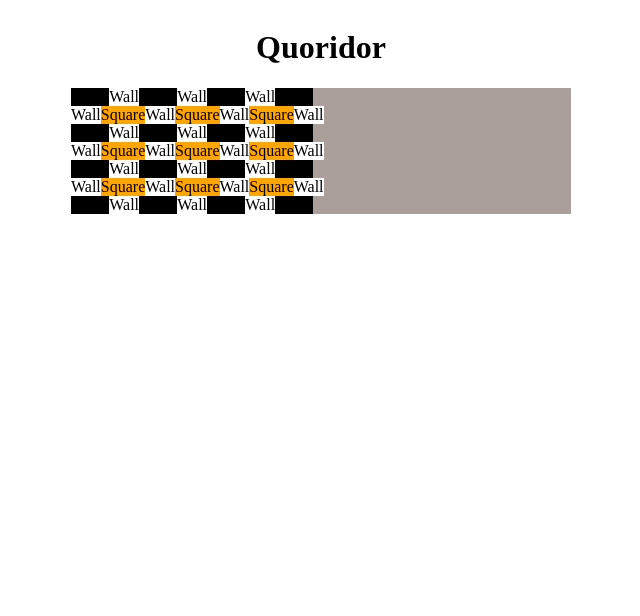
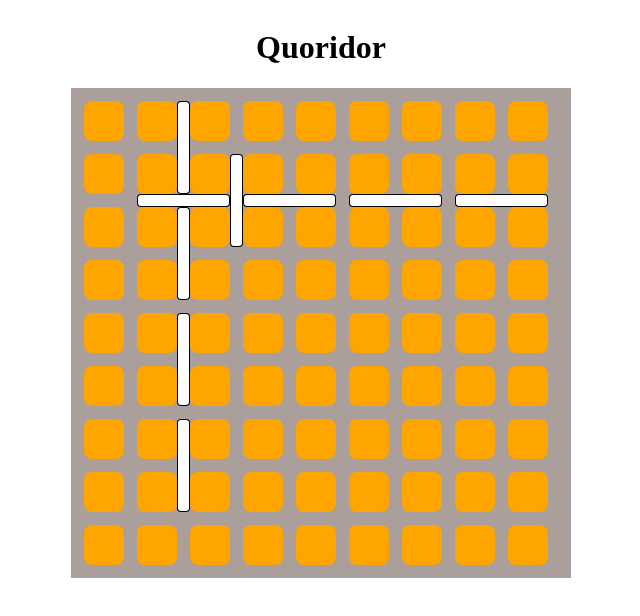
Before and after one commit to JStanislav/borderio, a React (Vite) app in the folder ui/quoclon/: page / in a window 1280 px wide. Shown: the top 616 px of the page, without its empty margins (319-959 px from the left). Built offline with nearby package versions, Linux system fonts and the light colour scheme.

Commit message:
(UI) add walls

```diff
--- a/ui/quoclon/src/board.type.ts
+++ b/ui/quoclon/src/board.type.ts
@@ -11,9 +11,10 @@
 export interface Cell {
     id: string
     type: CellType
+    fillType: "vertical-start" | "vertical-middle" | "vertical-end" | "horizontal-start" | "horizontal-middle" | "horizontal-end" | false;
 }
 
-const BOARD_DIM = 3
+const BOARD_DIM = 9
 const TOTAL_BOARD_DIM = BOARD_DIM * 2 + 1
 
 export const board: Array<Row> = Array.from({length: BOARD_DIM * 2 + 1}, (_, row) => {
@@ -30,7 +31,8 @@
         }
         return {
             id: `cell-${(TOTAL_BOARD_DIM*row) + col}`,
-            type: type
+            type: type,
+            fillType: false
         }
     })
 
@@ -40,3 +42,40 @@
         cells
     }
 })
+
+export const setWall = (board: Array<Row>, row: number, col: number, wallLength: number = 2) => {
+    if (wallLength === 0) return
+    if ((row % 2) === 0 && (col % 2) === 0) return
+    if ((row % 2) === 1 && (col % 2) === 1) return
+
+    wallLength = wallLength * 2 - 1
+
+    if ((row % 2) === 0) { // horizontal
+        // TODO: add validation wall length + col < board limit
+        board[row].cells[col].fillType = "horizontal-start"
+        for (let i = 1; i < wallLength - 1 ; i++) {
+            board[row].cells[col + i].fillType = "horizontal-middle"
+        }
+        board[row].cells[col + wallLength - 1].fillType = "horizontal-end"
+
+    } else { // vertical
+        // TODO: add validation wall length + row < board limit
+        board[row].cells[col].fillType = "vertical-start"
+        for (let i = 1; i < wallLength-1; i++) {
+            board[row + i].cells[col].fillType = "vertical-middle"
+        }
+        board[row + wallLength - 1].cells[col].fillType = "vertical-end"
+    }
+}
+
+// dummy test
+setWall(board, 4, 3, 2);
+setWall(board, 4, 7, 2);
+setWall(board, 4, 15, 2);
+setWall(board, 4, 11, 2);
+
+setWall(board, 9, 4, 2)
+setWall(board, 5, 4, 2)
+setWall(board, 1, 4, 2)
+setWall(board, 13, 4, 2)
+setWall(board, 3, 6, 2)
--- a/ui/quoclon/src/components/Board2/NewBoard.tsx
+++ b/ui/quoclon/src/components/Board2/NewBoard.tsx
@@ -12,9 +12,15 @@
         <div className="board">
             {board.map((row, indexRow) =>
                 <div key={`row-${indexRow}`} className={row.type === "Full" ? "row-full-container" : "row-wall-container"}>
-                    {row.cells.map((cell, indexCol) =>
-                        <div id={cell.id} key={cell.id} className={classes[cell.type]}>
-                            {cell.type}
+                    {row.cells.map((cell, colIdx) =>
+                        <div
+                            id={cell.id} key={cell.id}
+                            className={`
+                                ${classes[cell.type]} \
+                                ${(colIdx % 2) === 0 ? "narrow-col" : "wide-col"} \
+                                ${cell.fillType ? "filled " + cell.fillType : ""}
+                            `}
+                        >
                         </div>
                     )}
                 </div>
--- a/ui/quoclon/src/components/Board2/board2.css
+++ b/ui/quoclon/src/components/Board2/board2.css
@@ -1,23 +1,82 @@
 .board {
     width: 500px;
-    background-color: rgb(170, 159, 154);
+    background-color: #aa9f9a;
 }
 
 .row-full-container {
     display:flex;
+    height: 40px;
 }
 .row-wall-container {
-    display:flex
+    display:flex;
+    height: 13px;
+}
+
+.wide-col {
+    min-width: 40px;
+}
+
+.narrow-col {
+    min-width: 13px;
 }
 
 .blank {
-    background-color: black;
+    background-color: #aa9f9a;
 }
 
 .square {
     background-color: orange;
+    border-radius: 8px;
 }
 
 .wall {
+    background-color: #aa9f9a;
+}
+
+.filled {
+    box-sizing: border-box;
+
     background-color: white;
 }
+
+.horizontal-start {
+    border-left: 1px solid black;
+    border-top: 1px solid black;
+    border-bottom: 1px solid black;
+    border-top-left-radius: 4px;
+    border-bottom-left-radius: 4px;
+}
+
+.horizontal-end {
+    border-right: 1px solid black;
+    border-top: 1px solid black;
+    border-bottom: 1px solid black;
+    border-bottom-right-radius: 4px;
+    border-top-right-radius: 4px;
+}
+
+.horizontal-middle {
+    border-top: 1px solid black;
+    border-bottom: 1px solid black;
+}
+
+.vertical-start {
+    border-left: 1px solid black;
+    border-right: 1px solid black;
+    border-top: 1px solid black;
+    border-top-left-radius: 4px;
+    border-top-right-radius: 4px;
+}
+
+.vertical-middle {
+    border-left: 1px solid black;
+    border-right: 1px solid black;
+}
+
+.vertical-end {
+    border-left: 1px solid black;
+    border-right: 1px solid black;
+    border-bottom: 1px solid black;
+    border-bottom-left-radius: 4px;
+    border-bottom-right-radius: 4px;
+}
```
